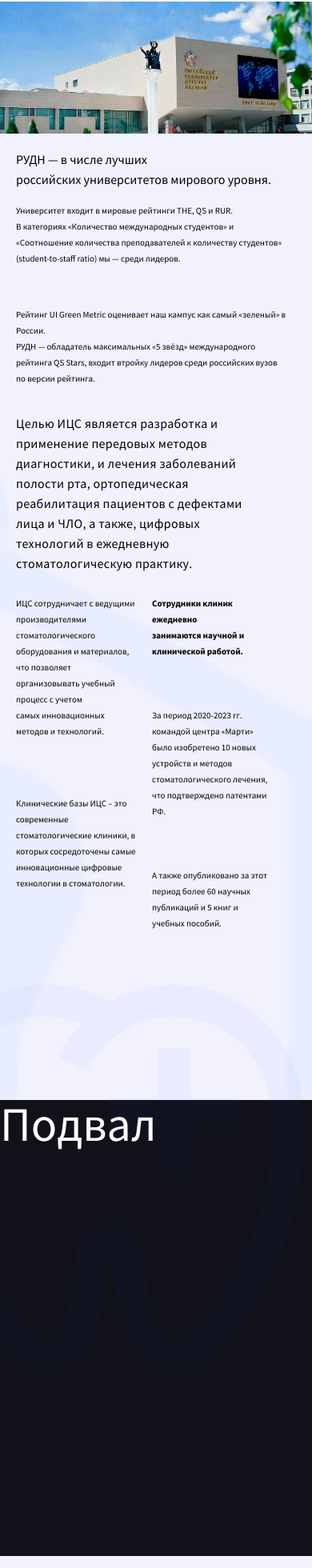
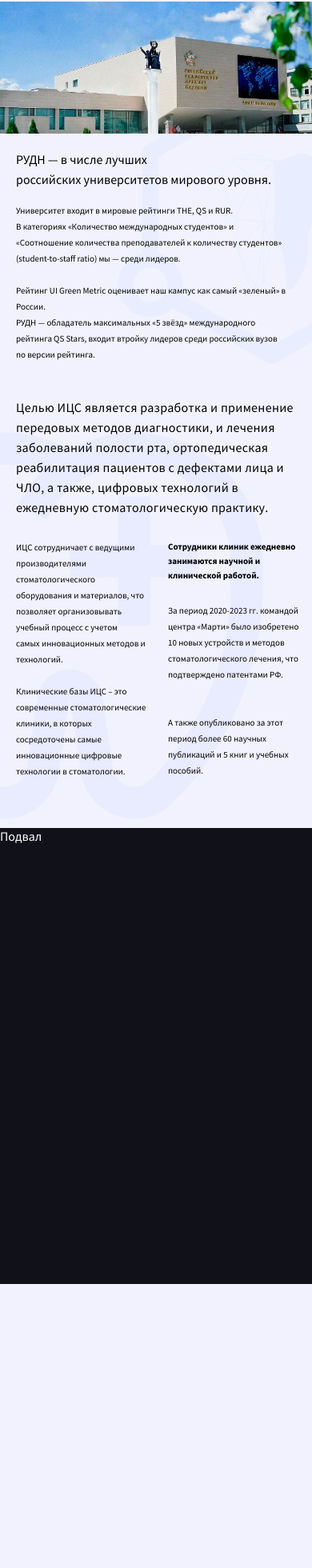
Before and after one commit to Venjerin/rudn, a React (Create React App) app: page / in a window 390 px wide. Shown: the part 2413-4373 px from the top of the page at 80% size. After the commit the page ends 4018 px from the top, so only its background shows below. Built offline with nearby package versions, Linux system fonts and the light colour scheme.

Commit message:
Main final

```diff
--- a/src/components/Footer/Footer.module.css
+++ b/src/components/Footer/Footer.module.css
@@ -8,3 +8,17 @@
     text-align: left;
     margin-top: 200px;
 }
+
+
+@media (max-width: 400px) {
+    .footer {
+        width: 100%;
+        height: 570px;
+        font-size: 16px;
+        font-weight: 400;
+        line-height: 20px;
+        text-align: left;
+        margin-top: 50px;
+    }
+
+}
--- a/src/pages/Main/Main.module.css
+++ b/src/pages/Main/Main.module.css
@@ -955,14 +955,16 @@
 
 
     .overlap_3 .logo {
-        top:500px;
+        top:100px;
         z-index: -1;
-        right: 00px;
+        right: -100px;
+        width: 100%;
     }
 
     .overlap_3 .tooth {
-        bottom: -550px;
+        bottom: -50px;
         width: 100%;
+        right: 50px;
     }
 
     .overlap_3 .arrow_buttons {
@@ -1004,7 +1006,7 @@
     }
 
     .overlap_3 .text_block_one p:last-child {
-        margin-top: 50px;
+        margin-top: 20px;
     }
 
 
@@ -1015,7 +1017,7 @@
         text-align: left;
         margin-left: 20px;
         margin-right: 20px;
-        width: 350px;
+        width: 390px;
     }
 
     .overlap_3 .text_block_two>p:first-child {
@@ -1024,29 +1026,29 @@
         line-height: 25px;
         letter-spacing: 0.02em;
         text-align: left;
-        margin-top: 130px;
+        margin-top: 110px;
         width: 90%;
     }
 
     .overlap_3 .text_block_two .container {
         display: grid;
-        grid-template-columns: 150px 150px;
+        grid-template-columns: 170px 170px;
         gap: 20px;
     }
 
     .overlap_3 .text_block_two .container .text_column_one p:first-child {
-        margin-bottom: 70px;
+        margin-bottom: 20px;
     }
 
     .overlap_3 .text_block_two .container .text_column_two p:first-child {
         font-size: 11px;
         font-weight: 700;
-        line-height: 20px;
+        line-height: 18px;
         text-align: left;
-        margin-bottom: 60px;
+        margin-bottom: 25px;
     }
 
     .overlap_3 .text_block_two .container .text_column_two p:nth-child(2) {
-        margin-bottom: 60px;
+        margin-bottom: 40px;
     }
 }
```
